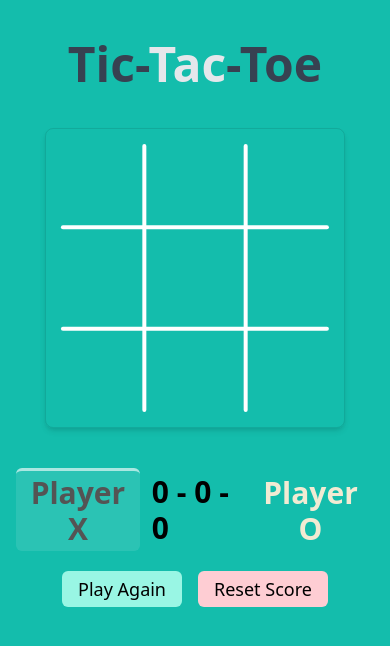
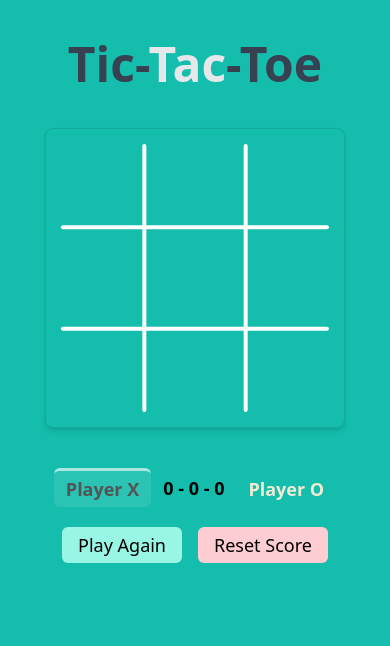
Before and after one commit to sshuvoo/tic-tac-toe, a React (Vite) app: page / in a window 390 px wide. Shown: the top 646 px of the page. Built offline with nearby package versions, Linux system fonts and the light colour scheme.

Commit message:
Fix score for mobile device

```diff
--- a/src/App.jsx
+++ b/src/App.jsx
@@ -80,7 +80,7 @@ export default function App() {
                   <div className="absolute h-[90%] bg-white left-2/3 -translate-x-1/3 w-1 rounded-2xl top-1/2 -translate-y-1/2"></div>
                </div>
                <div>
-                  <div className="font-semibold text-3xl space-x-3 flex items-center">
+                  <div className="font-semibold text-lg sm:text-3xl space-x-3 flex items-center">
                      <button
                         onClick={() => handleChoosePiece('x')}
                         className={`text-[rgb(84,84,84)] rounded-md px-3 py-1 flex items-center gap-x-2 ${
```
